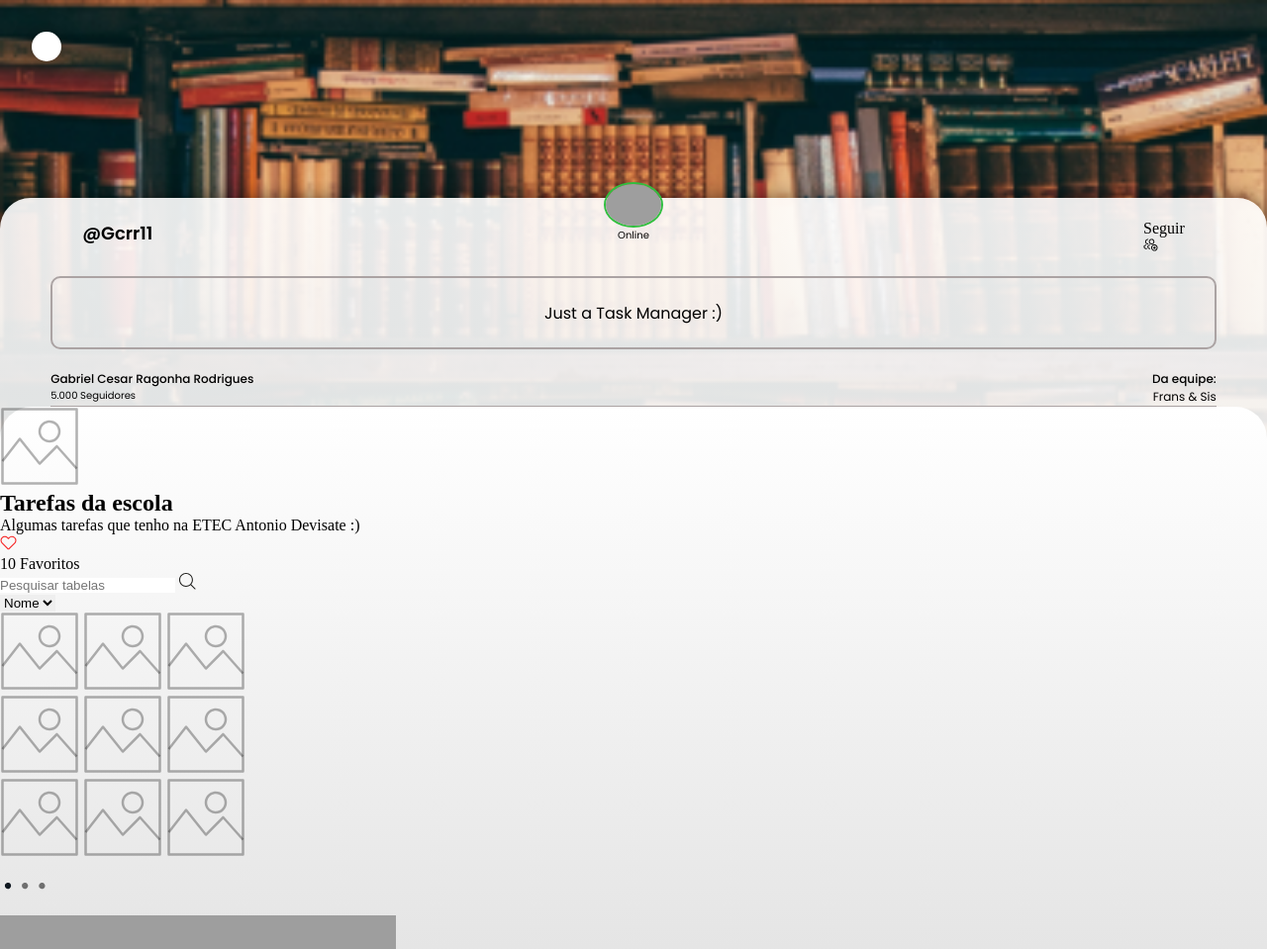
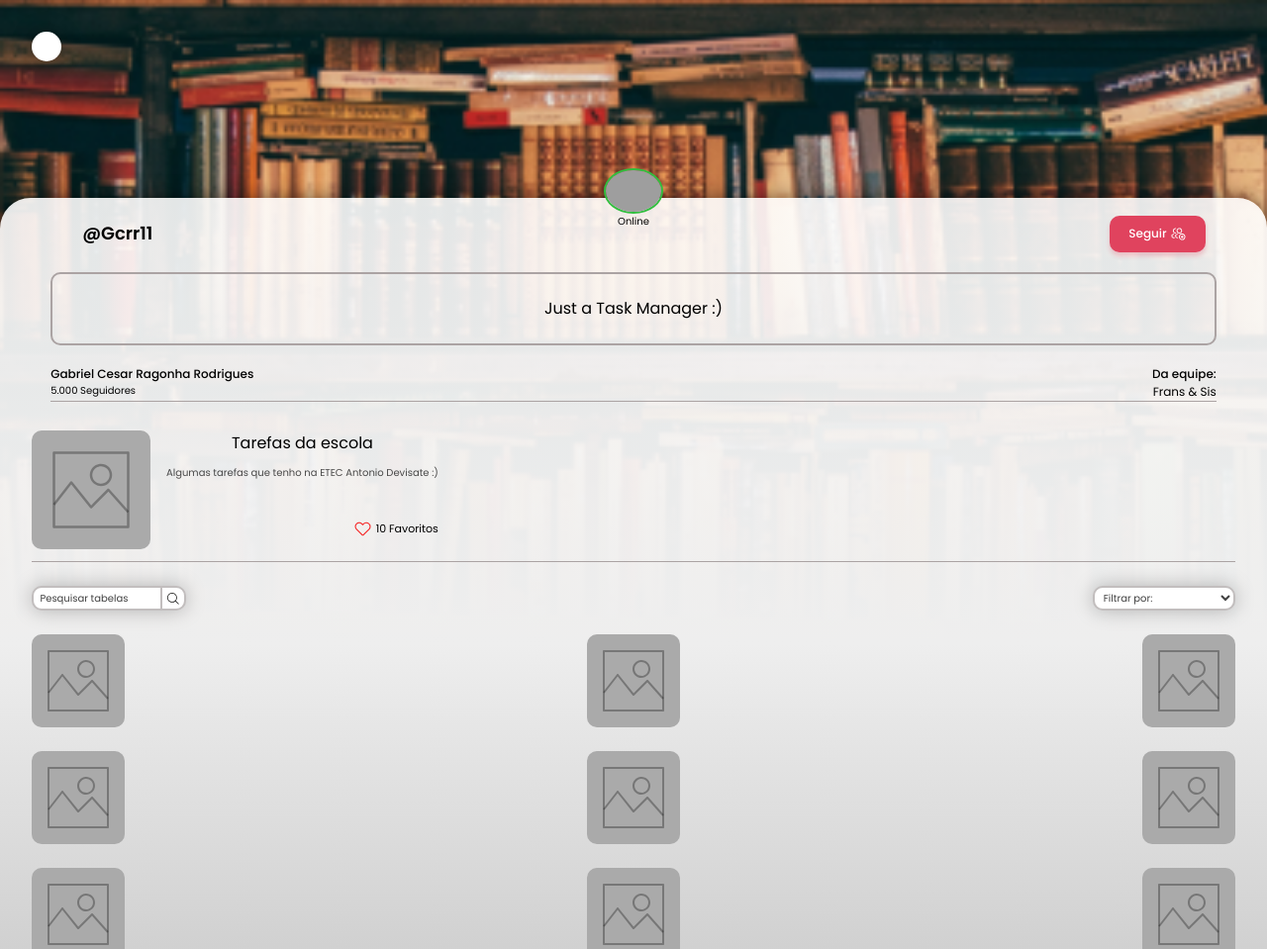
Before and after one commit to joaby-oliveira/todods, a PHP site: page /profile-user.php in a window 1280 px wide. Shown: the top 959 px of the page at 99% size. Run offline with PHP 8.4, Linux system fonts and the light colour scheme; some libraries are stand-ins or nearby versions; grey boxes are pictures that could not be loaded.

Commit message:
create profile-user page (complete)

```diff
--- a/profile-manager.php
+++ b/profile-manager.php
@@ -4,6 +4,7 @@
     <meta charset="UTF-8">
     <meta name="viewport" content="width=device-width, initial-scale=1.0">
     <link rel="stylesheet" href="public/styles/profile-manager.css">
+    <link rel="stylesheet" href="public/styles/profile-header.css">
     <link rel="stylesheet" href="public/styles/global.css">
     <script src="https://code.iconify.design/1/1.0.6/iconify.min.js"></script>
     <title>Perfil</title>
--- a/profile-user.php
+++ b/profile-user.php
@@ -3,7 +3,8 @@
 <head>
     <meta charset="UTF-8">
     <meta name="viewport" content="width=device-width, initial-scale=1.0">
-    <link rel="stylesheet" href="public/styles/profile-manager.css">
+    <link rel="stylesheet" href="public/styles/profile-user.css">
+    <link rel="stylesheet" href="public/styles/profile-header.css">
     <link rel="stylesheet" href="public/styles/global.css">
     <script src="https://code.iconify.design/1/1.0.6/iconify.min.js"></script>
     <title>Perfil</title>
@@ -48,11 +49,14 @@
             <div class="flexbox-container-3">
                 <div id="school-homework">
                     <img src="public/images/default.svg">
+                    <div id="school-data">
                         <h2>Tarefas da escola</h2>
                         <p>Algumas tarefas que tenho na ETEC Antonio Devisate :)</p>
                         <div id="favorites">
                             <img src="public/icons/icon-heart.svg" alt="">
                             <p>10 Favoritos</p>
+                        </div>
+                    </div>
                 </div>
                 <div id="tasks">
                     <form>
@@ -62,46 +66,52 @@
                         </div>
                         <div id="filter">
                             <select name="filter">
+                                <option value="0">Filtrar por:</option>
                                 <option value="1">Nome</option>
                                 <option value="2">Data</option>
                             </select>
+                        </div>
+                    </form>
                     <div id="tables">
-                                    <div id="row-1">
+                        <div class="row first-row">
                             <img src="public/images/default.svg">
                             <img src="public/images/default.svg">
                             <img src="public/images/default.svg">
                         </div>
-                                    <div id="row-2">
+                        <div class="row">
                             <img src="public/images/default.svg">
                             <img src="public/images/default.svg">
                             <img src="public/images/default.svg">
                         </div>
-                                    <div id="row-3">
+                        <div class="row">
                             <img src="public/images/default.svg">
                             <img src="public/images/default.svg">
                             <img src="public/images/default.svg">
                         </div>
+                        <img src="public/icons/icon-dots-option.svg">
                     </div>
-                                <img src="public/icons/icon-dots-option.svg">
                     <div id="action">
                         <div class="single-action">
                             <img src="https://avatars0.githubusercontent.com/u/50830580?s=400&u=93d2ce6215f9a6df2959203c69c7e52bdb6124b5&v=4">
+                            <div class="action-p">
                                 <p><strong>Gcrr10</strong> adicionou <strong>Tarefa de Química - Zoada </strong> na tabela <strong>Tarefas da escola.</strong></p>
                                 <p class="date">15 de agosto às 00:14  </p>
                             </div>
+                        </div>
                         <div class="single-action">
                             <img src="https://avatars0.githubusercontent.com/u/50830580?s=400&u=93d2ce6215f9a6df2959203c69c7e52bdb6124b5&v=4">
+                            <div class="action-p">
                                 <p><strong>Gcrr10</strong> adicionou <strong>Tarefa de Matemática - Cubo</strong> na tabela <strong>Tarefas da escola.</strong></p>
                                 <p class="date">15 de agosto às 00:14 </p>
                             </div>
+                        </div>
                         <div class="single-action">
                             <img src="https://avatars0.githubusercontent.com/u/50830580?s=400&u=93d2ce6215f9a6df2959203c69c7e52bdb6124b5&v=4">
+                            <div class="action-p">
                                 <p><strong>Gcrr10</strong> adicionou uma nova tabela <strong> Tarefas da escola </strong>no banco de dados.</p>
                                 <p class="date">15 de agosto às 00:10  </p>
                             </div>
                         </div>
-                            </div>
-                        </form>
                     </div>
                 </div>
             </div>
--- /dev/null
+++ b/public/styles/profile-header.css
@@ -0,0 +1,117 @@
+.container {
+    background: linear-gradient(179.98deg, #FFFFFF 0.02%, #B6B6B6 53.12%);
+    background-image: url("../images/bookshelf.png");
+    background-repeat: no-repeat;
+    background-size: 100%;
+    width:100%;
+}
+
+.iconify {
+    position: absolute;
+    color: #E0435E;;
+    background-color: rgb(255, 255, 255);
+    width: 30px;
+    height: 30px;
+    filter: drop-shadow(0px 0px 10px rgba(0, 0, 0, 0.25));
+    border-radius: 50%;
+    top: 1rem;
+    left: 1rem;
+}
+
+.flexbox-container-1 {
+    height: 25vh;
+    display: flex;
+    justify-content: center;
+}
+
+.flexbox-container-2 {
+    min-height: 100vh;
+    display: flex;
+    flex-direction: column;
+    background: linear-gradient(179.99deg, rgba(255, 255, 255, 0.9) 0.53%, #BFBFBF 94.79%);
+    box-shadow: 0px 0px 20px rgba(0, 0, 0, 0.5);
+    border-radius: 31px 30px 0px 0px;
+    align-items: center;
+    width:100%;
+    user-select: none;
+}
+
+#header1{
+    display: flex;
+    flex-direction: row;
+    justify-content: space-between;
+    width: 90%;
+    padding: 1.4rem 1.2rem 0 1.2rem;
+}
+
+#header1 h2{
+    font-size: 18px;
+    font-family: 'Poppins', sans-serif;
+    font-weight: 600;
+}
+
+#header1 > img{
+    filter: brightness(0%);
+}
+
+#profile-picture{
+    display: flex;
+    flex-direction: column;
+    align-items: center;
+}
+
+#profile-picture img{
+    width: 60px;
+    border-radius: 50%;
+    border: 2px solid #31BF3F;
+    margin-top: -75px;
+}
+
+#profile-picture p{
+    font-size: 10px;
+    font-family: 'Poppins', sans-serif;
+    font-weight: 400;
+}
+
+#desc1 p{
+    font-family: 'Poppins';
+    border: 2px solid #ABA3A3;
+    text-align: center;
+    padding: 1.4rem;
+    border-radius: 10px;
+    margin-top: 20px;
+}
+
+#header2{
+    width: 95%;
+    padding: 0rem 1.2rem;
+}
+
+#desc2{
+    margin-top: 1.3rem;
+    border-bottom: 1px solid #ABA3A3;
+}
+
+#data header, footer{
+    display: flex;
+    flex-direction: row;
+    justify-content: space-between;
+}
+
+#data header #name, #data header #team{
+    font-size: 12px;
+    font-family: 'Poppins', sans-serif;
+    font-weight: 500;
+}
+
+#data footer #followers{
+    font-size: 10px;
+    font-family: 'Poppins', sans-serif;
+    font-weight: 400;
+}
+
+#data footer #team-value{
+    font-size: 12px;
+    font-family: 'Poppins', sans-serif;
+    font-weight: 400;
+}
--- a/public/styles/profile-manager.css
+++ b/public/styles/profile-manager.css
@@ -1,122 +1,3 @@
-.container {
-    background: linear-gradient(179.98deg, #FFFFFF 0.02%, #B6B6B6 53.12%);
-    background-image: url("../images/bookshelf.png");
-    background-repeat: no-repeat;
-    background-size: 100%;
-    width:100%;
-}
-
-.iconify {
-    position: absolute;
-    color: #E0435E;;
-    background-color: rgb(255, 255, 255);
-    width: 30px;
-    height: 30px;
-    filter: drop-shadow(0px 0px 10px rgba(0, 0, 0, 0.25));
-    border-radius: 50%;
-    top: 1rem;
-    left: 1rem;
-}
-
-.flexbox-container-1 {
-    height: 25vh;
-    display: flex;
-    justify-content: center;
-}
-
-.flexbox-container-2 {
-    min-height: 100vh;
-    display: flex;
-    flex-direction: column;
-    background: linear-gradient(179.99deg, rgba(255, 255, 255, 0.9) 0.53%, #BFBFBF 94.79%);
-    box-shadow: 0px 0px 20px rgba(0, 0, 0, 0.5);
-    border-radius: 31px 30px 0px 0px;
-    align-items: center;
-    width:100%;
-    user-select: none;
-}
-
-#header1{
-    display: flex;
-    flex-direction: row;
-    justify-content: space-between;
-    width: 90%;
-    padding: 1.4rem 1.2rem 0 1.2rem;
-}
-
-#header1 h2{
-    font-size: 18px;
-    font-family: 'Poppins', sans-serif;
-    font-weight: 600;
-
-}
-
-#header1 img{
-    filter: brightness(0%);
-}
-
-#profile-picture{
-    display: flex;
-    flex-direction: column;
-    align-items: center;
-}
-
-#profile-picture img{
-    width: 60px;
-    border-radius: 50%;
-    border: 2px solid #31BF3F;
-    margin-top: -75px;
-}
-
-#profile-picture p{
-    font-size: 10px;
-    font-family: 'Poppins', sans-serif;
-    font-weight: 400;
-}
-
-#desc1 p{
-    font-family: 'Poppins';
-    border: 2px solid #ABA3A3;
-    text-align: center;
-    padding: 1.4rem;
-    border-radius: 10px;
-    margin-top: 20px;
-}
-
-#header2{
-    width: 95%;
-    padding: 0rem 1.2rem;
-}
-
-#desc2{
-    margin-top: 1.3rem;
-    border-bottom: 1px solid #ABA3A3;
-}
-
-#data header, footer{
-    display: flex;
-    flex-direction: row;
-    justify-content: space-between;
-}
-
-#data header #name, #data header #team{
-    font-size: 12px;
-    font-family: 'Poppins', sans-serif;
-    font-weight: 500;
-}
-
-#data footer #followers{
-    font-size: 10px;
-    font-family: 'Poppins', sans-serif;
-    font-weight: 400;
-}
-
-#data footer #team-value{
-    font-size: 12px;
-    font-family: 'Poppins', sans-serif;
-    font-weight: 400;
-}
-
 .flexbox-container-3{
     width: 100%;
     background: linear-gradient(180deg, #FFFFFF 0%, #B6B6B6 100%);
--- /dev/null
+++ b/public/styles/profile-user.css
@@ -0,0 +1,196 @@
+.flexbox-container-2 {
+background: linear-gradient(179.99deg, rgba(255, 255, 255, 0.89) 0.53%, #EEEEEE 45.31%, #BFBFBF 94.79%) !important;
+}
+
+#follow{
+    display: flex;
+    align-items: center;background: #E0435E;
+    box-shadow: 0px 4px 4px rgba(224, 67, 94, 0.25);
+    border-radius: 10px;
+    padding: .6rem 1.2rem;
+    margin-top:-.3rem;
+    margin-right: -1.3rem;
+}
+
+#follow p{
+    font-size: 12px;
+    font-family: 'Poppins', sans-serif;
+    font-weight: 500;
+    color: #fff;
+}
+
+
+#follow img{
+    margin-left: .3rem;
+}
+
+#profile-picture img{
+    margin-top: -85px !important;
+}
+
+.flexbox-container-3{
+    width: 100%;
+    padding: 0 2rem;
+}
+
+#school-homework {
+    display: flex;
+    flex-direction: row;
+    padding: .8rem 0rem .5rem 0rem;
+    border-bottom: 1px solid #ABA3A3;
+}
+
+#school-homework > img{
+    width: 120px;
+    height: 120px;
+    padding: 20px;
+    background: #aaa;
+    border-radius: 10px;
+    margin-top: 1rem;
+}
+
+#school-homework h2{
+    font-size: 16px;
+    font-family: 'Poppins', sans-serif;
+    font-weight: 400;
+}
+
+#school-data{
+    display: flex;
+    flex-direction: column;
+    padding: 1rem;
+    align-items: center;
+}
+
+#school-data > p{
+    font-size: 10px;
+    font-family: 'Poppins', sans-serif;
+    font-weight: 400;
+    text-align: center;
+    margin-top: .6rem;
+    color: rgba(0, 0, 0, 0.7);
+}
+
+#favorites {
+    display: flex;
+    flex-direction: row;
+    width: 100%;
+    justify-content: flex-end;
+    margin-top: 2.5em;
+}
+
+#favorites p{
+    font-size: 11px;
+    font-family: 'Poppins', sans-serif;
+    font-weight: 400;
+    text-align: center;
+    margin-left: .3rem;
+}
+
+#tasks form{
+    display: flex;
+    justify-content: space-between;
+    margin-top: 1.5rem;
+}
+
+#search-table{
+    background: #FFFFFF;
+    border: 2px solid #C2BEBE;
+    box-sizing: border-box;
+    box-shadow: 0px 0px 20px rgba(0, 0, 0, 0.25);
+    border-radius: 10px;
+    display: flex;
+    align-items: center;
+    height: 1.6rem;
+}
+
+#search-table input{
+    padding-left: .4rem;
+    border-radius: 10px;
+    width: 8rem;
+    font-size: 10px;
+    font-family: 'Poppins', sans-serif;
+    font-weight: 400;
+
+}
+
+#search-table input::-webkit-input-placeholder{
+
+    color: #414141;;
+}
+
+#search-table img{
+    border-left: 2px solid #C2BEBE;
+    height: 100%;
+    padding: .3rem;
+}
+
+#filter select{
+    background: #FFFFFF;
+    border: 2px solid #C2BEBE;
+    box-sizing: border-box;
+    box-shadow: 0px 0px 20px rgba(0, 0, 0, 0.25);
+    border-radius: 10px;
+    padding: 0 .3rem 0 .3rem;
+    font-size: 10px;
+    font-family: 'Poppins', sans-serif;
+    font-weight: 400;
+    color: #414141;
+    width: 9rem;
+    height: 1.6rem;
+}
+
+#tables{
+    display: flex;
+    flex-direction: column;
+    align-items: center;
+    border-bottom: 1px solid #ABA3A3;
+}
+
+.row{
+    width: 100%;
+    display: flex;
+    justify-content: space-between;
+}
+
+.row > img{
+    width: 94px;
+    height: 94px;
+    padding: 15px;
+    background: #aaa;
+    border-radius: 10px;
+    margin-top: 1.5rem;
+}
+
+#action{
+    margin-top: 1rem;
+}
+
+.single-action{
+    display: flex;
+    flex-direction: row;
+    margin-bottom: .9rem;
+}
+
+.single-action img{
+    width: 50px;
+    border-radius: 50%;
+    margin-right: .5rem;
+}
+
+.single-action p{
+    font-size: 12px;
+    font-family: 'Poppins', sans-serif;
+    font-weight: 400;
+}
+
+.single-action strong{
+    font-weight: 600 !important;
+    font-style: italic;
+}
+
+p.date{
+    font-size: 8px;
+    font-family: 'Poppins', sans-serif;
+    font-weight: 400;
+}
```
Also changed, not shown: public/icons/icon-arrow_down.svg (added). Lines whose indentation alone changed are shown as unchanged.
